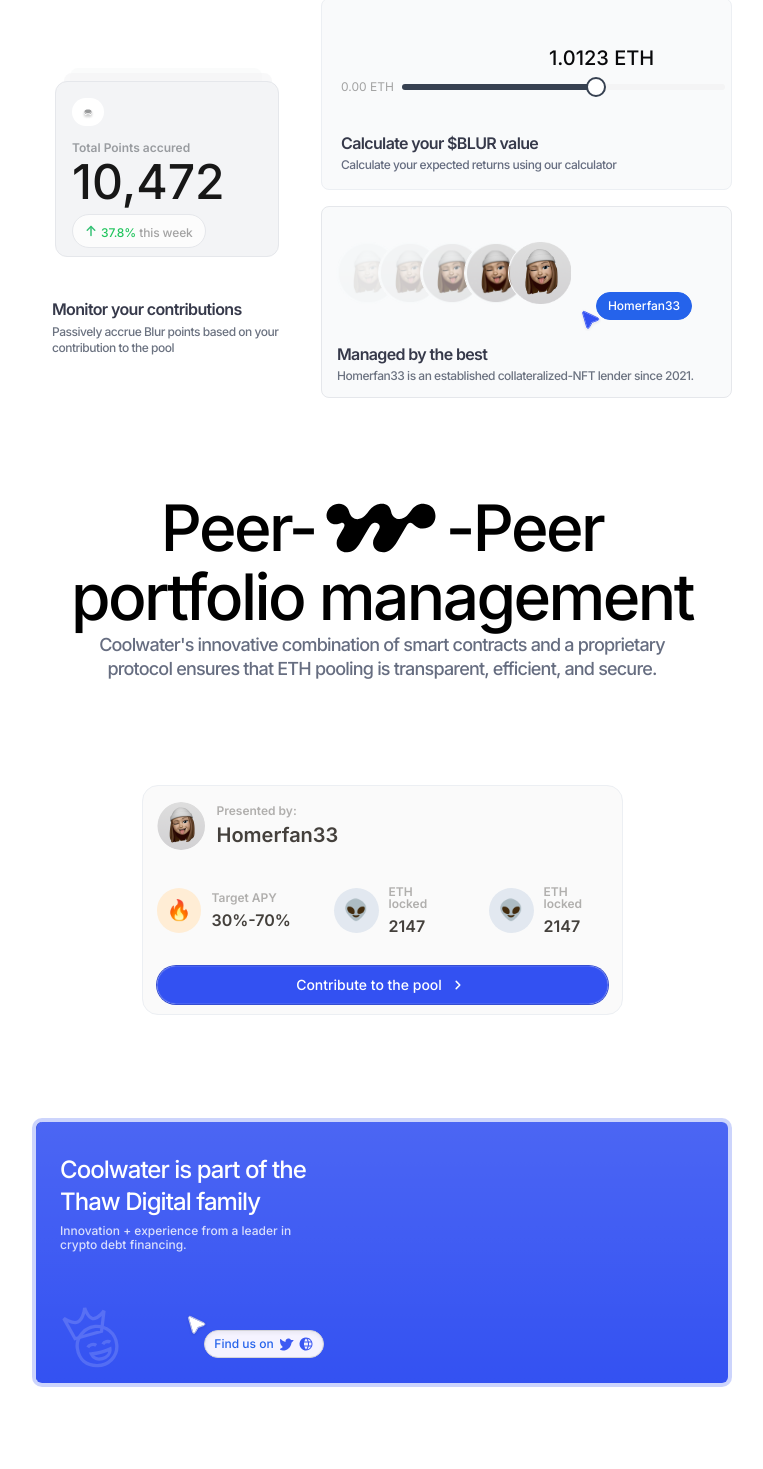
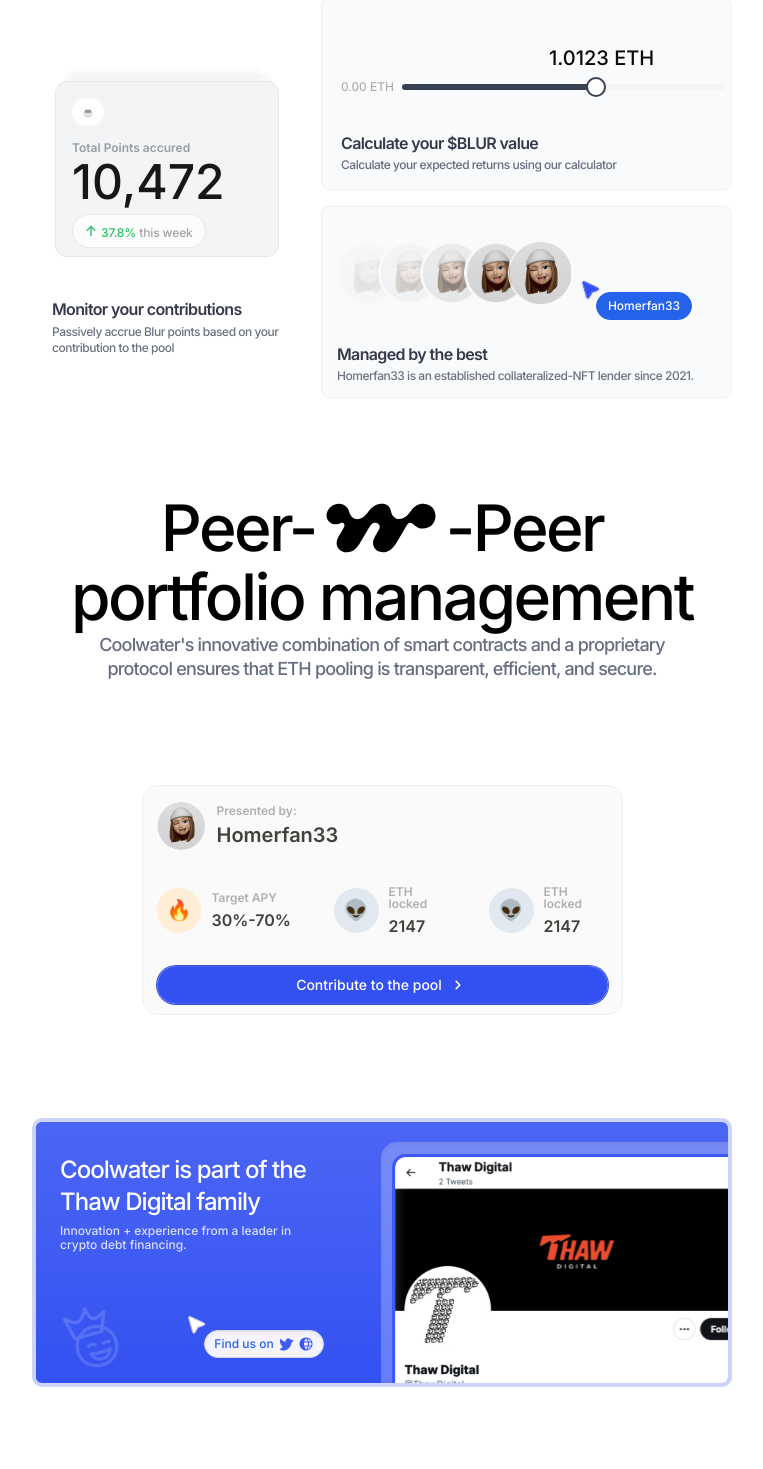
Before and after one commit to chain-labs/coolwaterlandingpage, a Next.js app: page / in a window 1280 px wide. Shown: the part 452-1921 px from the top of the page, without its empty margins (258-1021 px from the left). Built offline with nearby package versions, Linux system fonts and the light colour scheme.

Commit message:
fixed cursor issue

```diff
--- a/src/components/Responsive/components/BannerComp.tsx
+++ b/src/components/Responsive/components/BannerComp.tsx
@@ -36,12 +36,12 @@
 						Innovation + experience from a leader in crypto debt financing.
 					</div>
 				</div>
-				{/* <div className="md:w-96 md:h-72 w-[367px] h-[281px] md:left-[345px] md:top-[20px] left-[60px] top-[259px] absolute bg-white bg-opacity-25 rounded-2xl shadow-inner  border-opacity-60 "></div> */}
-				{/* <Image
+				<div className="md:w-96 md:h-72 w-[367px] h-[281px] md:left-[345px] md:top-[20px] left-[60px] top-[259px] absolute bg-white bg-opacity-25 rounded-2xl shadow-inner  border-opacity-60 "></div>
+				<Image
 					className=" md:h-64 w-[355px] h-[272px] md:left-[356px] left-[71.5px] md:top-[29px] top-[256px] absolute rounded-lg object-fill"
 					src={BannerImage}
 					alt="BannerImage"
-				/> */}
+				/>
 				<div className="w-[120px] h-[28px] md:left-[150px] md:top-[185px] top-[170px] left-[190px] absolute">
 					<Image
 						className="w-[26px] h-[26px] rounded-full relative top-[4px] right-[4px]"
--- a/src/components/Responsive/components/Box3.tsx
+++ b/src/components/Responsive/components/Box3.tsx
@@ -11,7 +11,7 @@
 const Box3 = () => {
 	return (
 		<div className="md:w-[411px] w-[354px] md:h-48 h-[250px] relative ">
-			<div className="md:w-[411px] w-[354px] md:h-48 h-[250px] shrink-0 left-0 top-0  bg-gray-50 rounded-lg border border-[#ECEFF3">
+			<div className="md:w-[411px] w-[354px] md:h-48 h-[250px] shrink-0 left-0 top-0  bg-gray-50 rounded-lg border border-[#ECEFF3]">
 				<div className="w-28 h-12 left-[259px] md:top-[64px] top-[64px] absolute">
 					<div className="w-24 h-7 px-2.5 py-0.5 md:left-[16px] left-[-14px] md:top-[22px] top-[58px] relative bg-blue-600 rounded-3xl border border-blue-600 justify-center items-center gap-2 inline-flex">
 						<div className="text-white text-xs font-medium leading-normal">
@@ -60,7 +60,7 @@
 						/>
 					</div>
 					<Image
-						className="w-[26px] h-[26px] rounded-full relative top-[65px] right-[16px]"
+						className="w-[26px] h-[26px] rounded-full relative md:top-[35px] md:right-[16px] top-[65px] right-[16px]"
 						src={Cursor}
 						alt="logo"
 					/>
```
